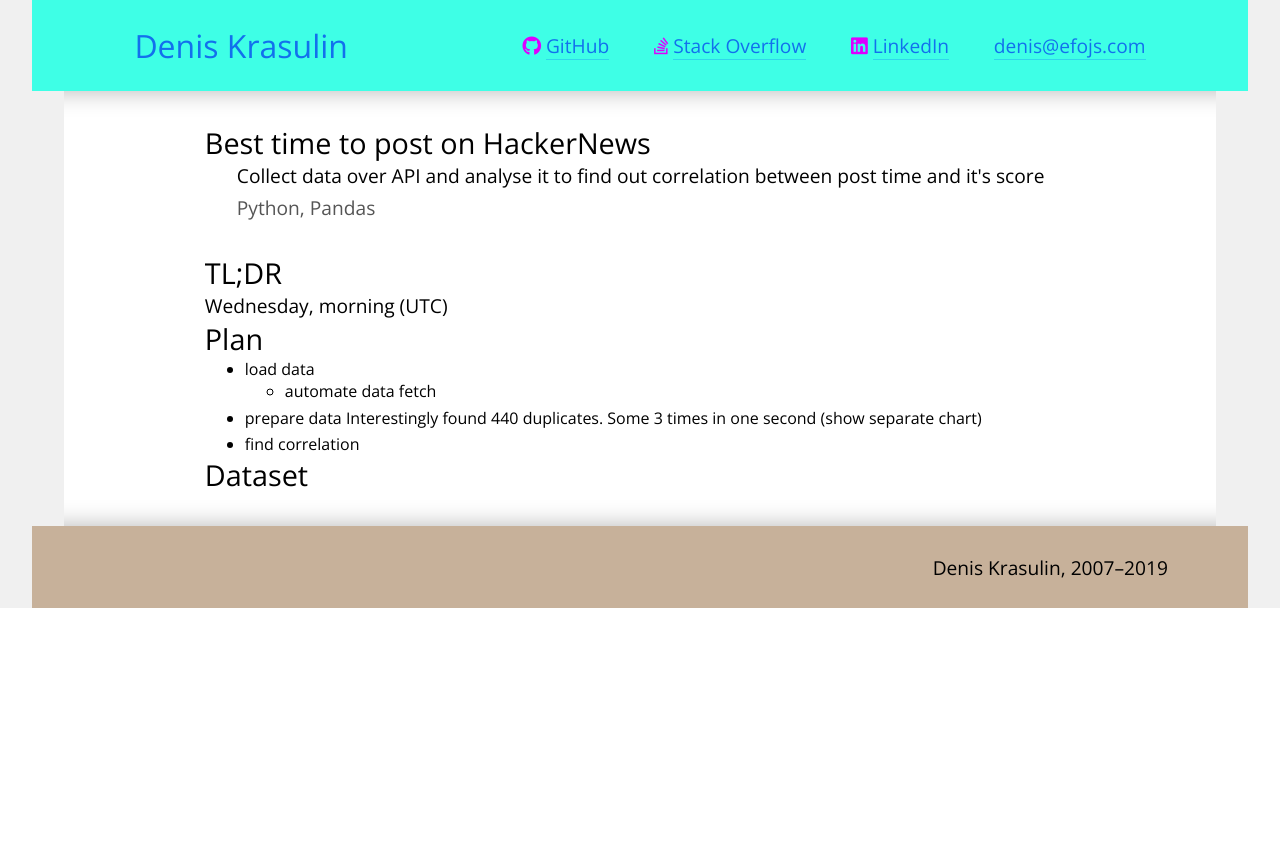
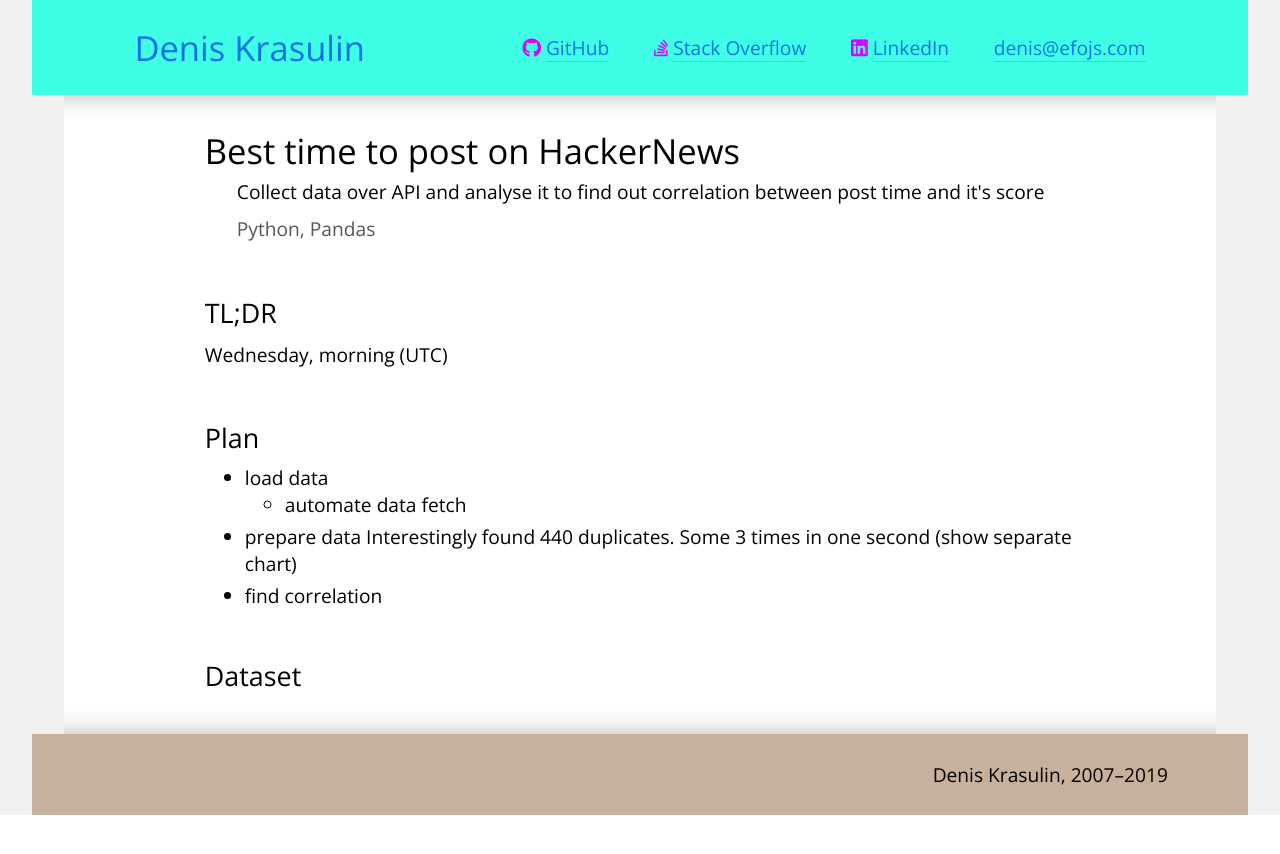
Before and after one commit to efojs/efojs.com, a Jekyll site: the page built from _posts/2019-11-27-best-time-to-post-on-hackernews.md, in a window 1280 px wide. Shown: the top 854 px of the page. Built offline with Jekyll 4.4.1, drawn with Linux system fonts in a browser that asks for light colours; nearby versions of some CDN libraries.

Commit message:
Add style for posts

```diff
--- a/_layouts/post.html
+++ b/_layouts/post.html
@@ -1,11 +1,13 @@
 ---
 layout: default
 ---
-<h3>{{ page.title }}</h3>
-<div class="post-description">
-  {% if page.description %}<p>{{ page.description }}</p>{% endif %}
-  {% if page.tech_stack %} <p>{{ page.tech_stack }}</p> {% endif %}
-  {% if page.status %} <p>{{ page.status }}</p> {% endif %}
-</div>
+<div class="post-container">
+  <h2>{{ page.title }}</h2>
+  <div class="post-description">
+    {% if page.description %}<p>{{ page.description }}</p>{% endif %}
+    {% if page.tech_stack %} <p>{{ page.tech_stack }}</p> {% endif %}
+    {% if page.status %} <p>{{ page.status }}</p> {% endif %}
+  </div>
 
   {{ page.content }}
+</div>
--- /dev/null
+++ b/_sass/_code.scss
@@ -0,0 +1,16 @@
+.highlighter-coderay {
+   padding: 1rem 1.2rem;
+   overflow-x: scroll;
+}
+.highlighter-coderay, code {
+  background-color: rgb(240, 240, 240);
+  font-family: monospace;
+  font-size: 120%;
+  span {
+    margin: 0.2rem 0;
+    display: inline-block;
+  }
+}
+code {
+  padding: 0.2rem 0.5rem;
+}
--- a/_sass/_maze.scss
+++ b/_sass/_maze.scss
@@ -38,6 +38,7 @@
     white-space: nowrap;
     overflow-x: auto;
     text-align: center;
+    font-size: 1rem;
 }
 
 .mazeApp {
--- /dev/null
+++ b/_sass/_post.scss
@@ -0,0 +1,30 @@
+.post-container {
+  p, ul, ol, div {
+    +h2, +h3, +h4 {
+      margin: 3rem 0 0.5rem;
+    }
+  }
+  p {
+    margin: 0 0 1rem;
+    line-height: 170%;
+  }
+  h2 {
+    color: #000;
+    font-size: 180%;
+  }
+  h3 {
+    font-size: 140%;
+  }
+  blockquote {
+    background-color: rgb(249, 247, 232);
+    margin: 0;
+    padding: 1rem 2rem 1rem 1.5rem;
+    margin: 0.5rem 0 1rem;
+    border-left: 2px solid rgb(235, 231, 188);
+    color: rgb(61, 58, 28);
+    font-style: italic;
+    p {
+      margin: 0;
+    }
+  }
+}
--- a/_sass/main.scss
+++ b/_sass/main.scss
@@ -13,14 +13,18 @@ $bodyFont: 'Open Sans', -apple-system, BlinkMacSystemFont, "Segoe UI", Helvetica
 @import 'maze';
 @import "dots";
 @import "letters";
+@import "post";
+@import "code";
 
 
-*,
-i.fab a {
-	font-family: 'Open Sans', sans-serif;
+
+* {
 	line-height: inherit;
   box-sizing: border-box;
 	-webkit-font-smoothing: auto;
+}
+i.fab a {
+  font-family: $bodyFont;
 }
 i.fas,
 i.far,
@@ -36,31 +40,33 @@ h4,
 p,
 ul,
 figure,
-figcaption {
+figcaption,
+pre {
 	margin: 0;
 	position: relative;
   font-weight: normal;
 }
 
 h1 {
-  font-size: 200%;
+  font-size: 180%;
 }
 h2 {
-	font-size: 140%;
+	font-size: 120%;
   margin-bottom: 0.1rem;
   color: #999;
   font-weight: normal;
 }
 h3 {
-	font-size: 180%;
+	font-size: 140%;
 }
 h4 {
-	font-size: 120%;
+	font-weight: bold;
+  font-size: 120%;
 }
-p,
-figcaption {
-	font-size: 120%;
-}
+// p, ul, ol,
+// figcaption {
+// 	font-size: 100%;
+// }
 ul {
   li {
     margin-bottom: 0.3rem;
@@ -126,7 +132,7 @@ body {
   font-family: $bodyFont;
   padding: 0;
 	margin: 0;
-	font-size: 1rem;
+	font-size: 1.2rem;
 	line-height: inherit;
 }
 
@@ -294,7 +300,7 @@ main {
   padding: 1rem 2rem;
   ul {
     list-style: none;
-    font-size: 180%;
+    font-size: 160%;
 
     li::before {
       // https://developer.mozilla.org/en-US/docs/Web/CSS/list-style
```
Also changed, not shown: README.md.
